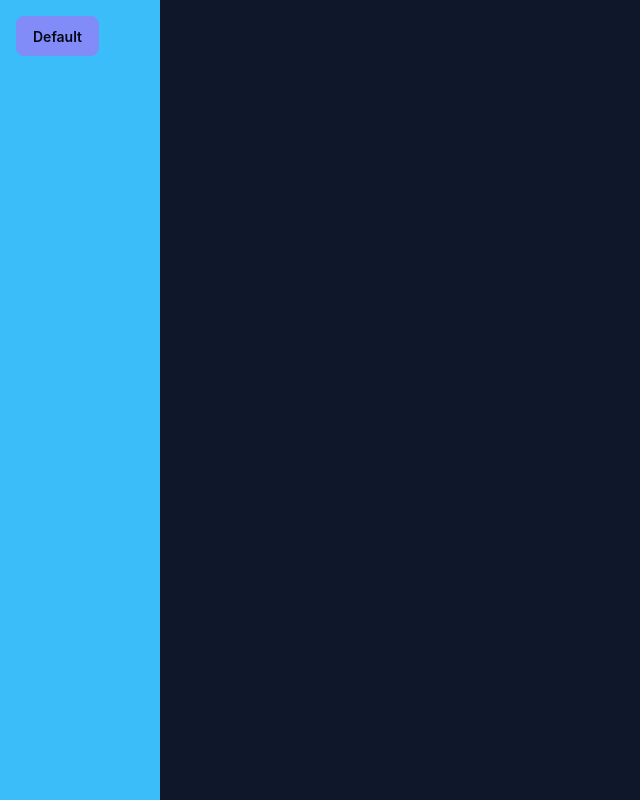
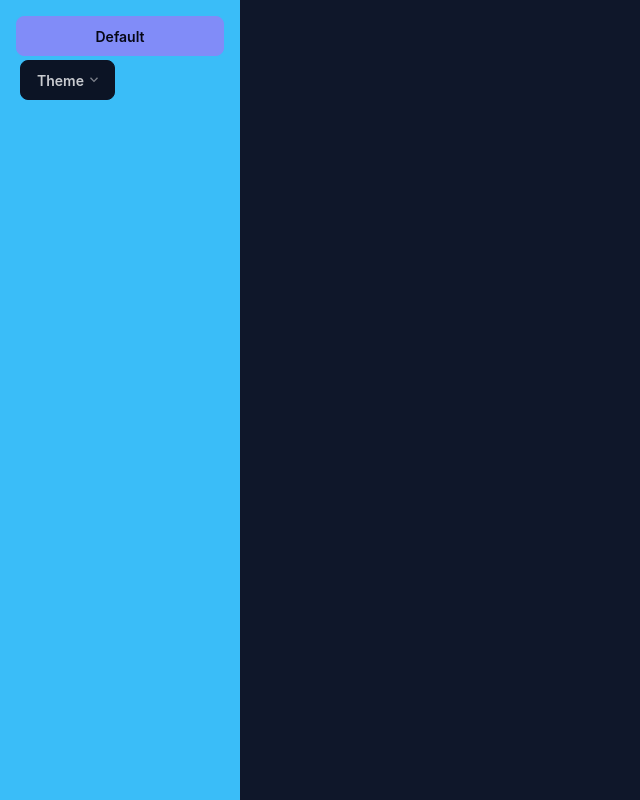
Before and after one commit to Xenon99o9/Junie, a React (Vite) app in the folder front/: page / in a window 1280 px wide. Shown: the whole page, without its empty margins (0-640 px from the left). Built offline with nearby package versions, Linux system fonts and the light colour scheme.

Commit message:
mise en place des choix de thèmes

```diff
--- a/front/src/ToolBar.tsx
+++ b/front/src/ToolBar.tsx
@@ -44,8 +44,64 @@ const ToolBar = ({cards, setCards} : Props) => {
 
   return (
 
-    <div className="absolute top-0 left-0 w-40 h-screen z-20 overflow-hidden bg-primary p-4">
-        <button className="btn btn-secondary" onClick={setTest}>Default</button>
+    <div className="list absolute top-0 left-0 w-60 h-screen z-20 overflow-hidden bg-primary p-4">
+
+        <button className="btn btn-secondary rounded-lg" onClick={setTest}>Default</button>
+        <div className="dropdown mb-72 ">
+          <div tabIndex={0} role="button" className="btn m-1 rounded-lg">
+            Theme
+            <svg
+              width="12px"
+              height="12px"
+              className="inline-block h-2 w-2 fill-current opacity-60"
+              xmlns="http://www.w3.org/2000/svg"
+              viewBox="0 0 2048 2048">
+              <path d="M1799 349l242 241-1017 1017L7 590l242-241 775 775 775-775z"></path>
+            </svg>
+          </div>
+          <ul tabIndex={-1} className="rounded-lg dropdown-content bg-base-300 rounded-box z-1 w-52 p-2 shadow-2xl">
+            <li>
+              <input
+                type="radio"
+                name="theme-dropdown"
+                className="theme-controller w-full btn btn-sm btn-block btn-ghost justify-start"
+                aria-label="Default"
+                value="default" />
+            </li>
+            <li>
+              <input
+                type="radio"
+                name="theme-dropdown"
+                className="theme-controller w-full btn btn-sm btn-block btn-ghost justify-start"
+                aria-label="Retro"
+                value="retro" />
+            </li>
+            <li>
+              <input
+                type="radio"
+                name="theme-dropdown"
+                className="theme-controller w-full btn btn-sm btn-block btn-ghost justify-start"
+                aria-label="Cyberpunk"
+                value="cyberpunk" />
+            </li>
+            <li>
+              <input
+                type="radio"
+                name="theme-dropdown"
+                className="theme-controller w-full btn btn-sm btn-block btn-ghost justify-start"
+                aria-label="Valentine"
+                value="valentine" />
+            </li>
+            <li>
+              <input
+                type="radio"
+                name="theme-dropdown"
+                className="theme-controller w-full btn btn-sm btn-block btn-ghost justify-start"
+                aria-label="Aqua"
+                value="aqua" />
+            </li>
+          </ul>
+        </div>
     </div>
   )
 }
--- a/front/src/index.css
+++ b/front/src/index.css
@@ -1,5 +1,5 @@
 @import "tailwindcss";
 @plugin "daisyui" {
   themes :
-  night
+  all
 };
```
